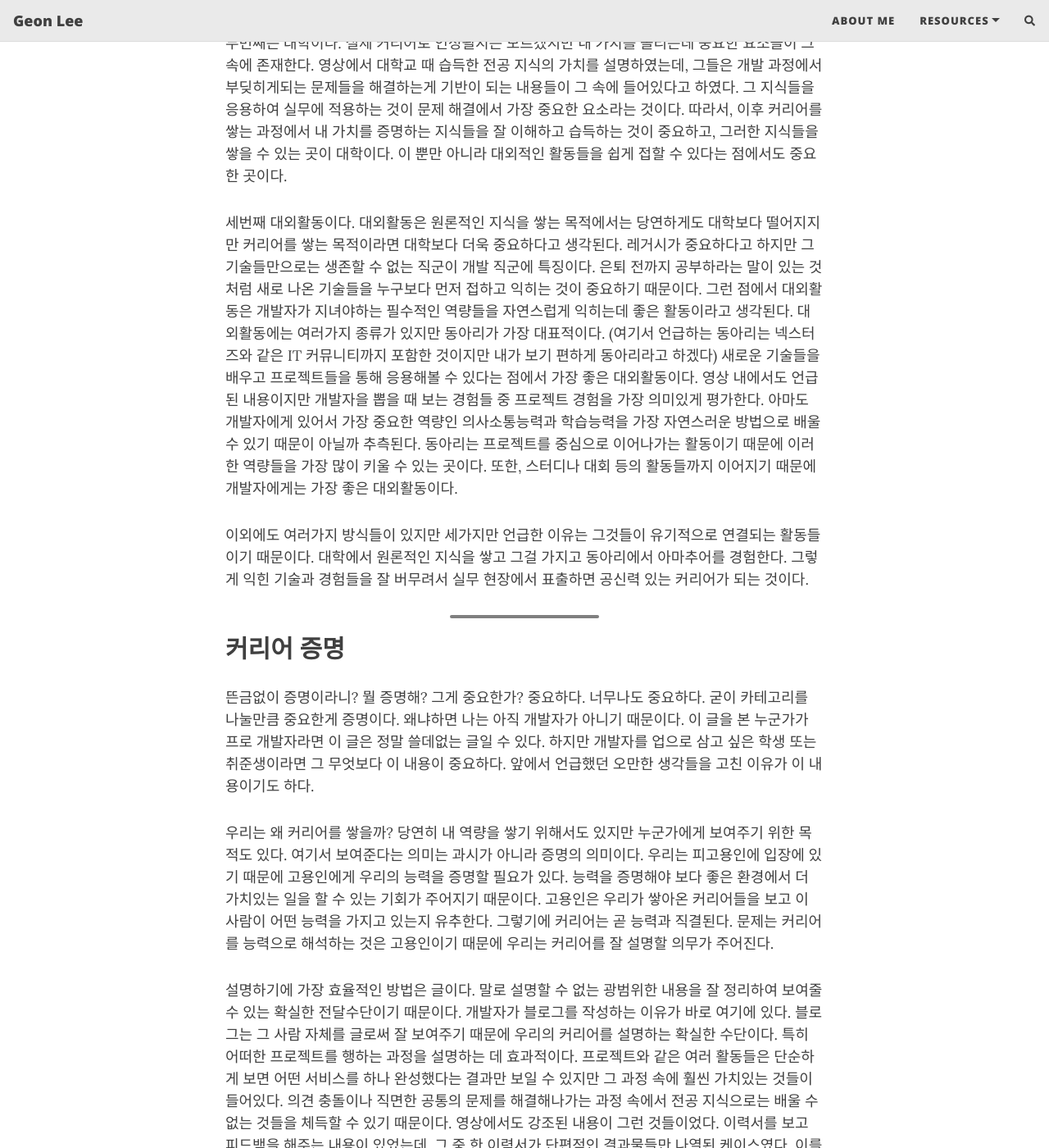
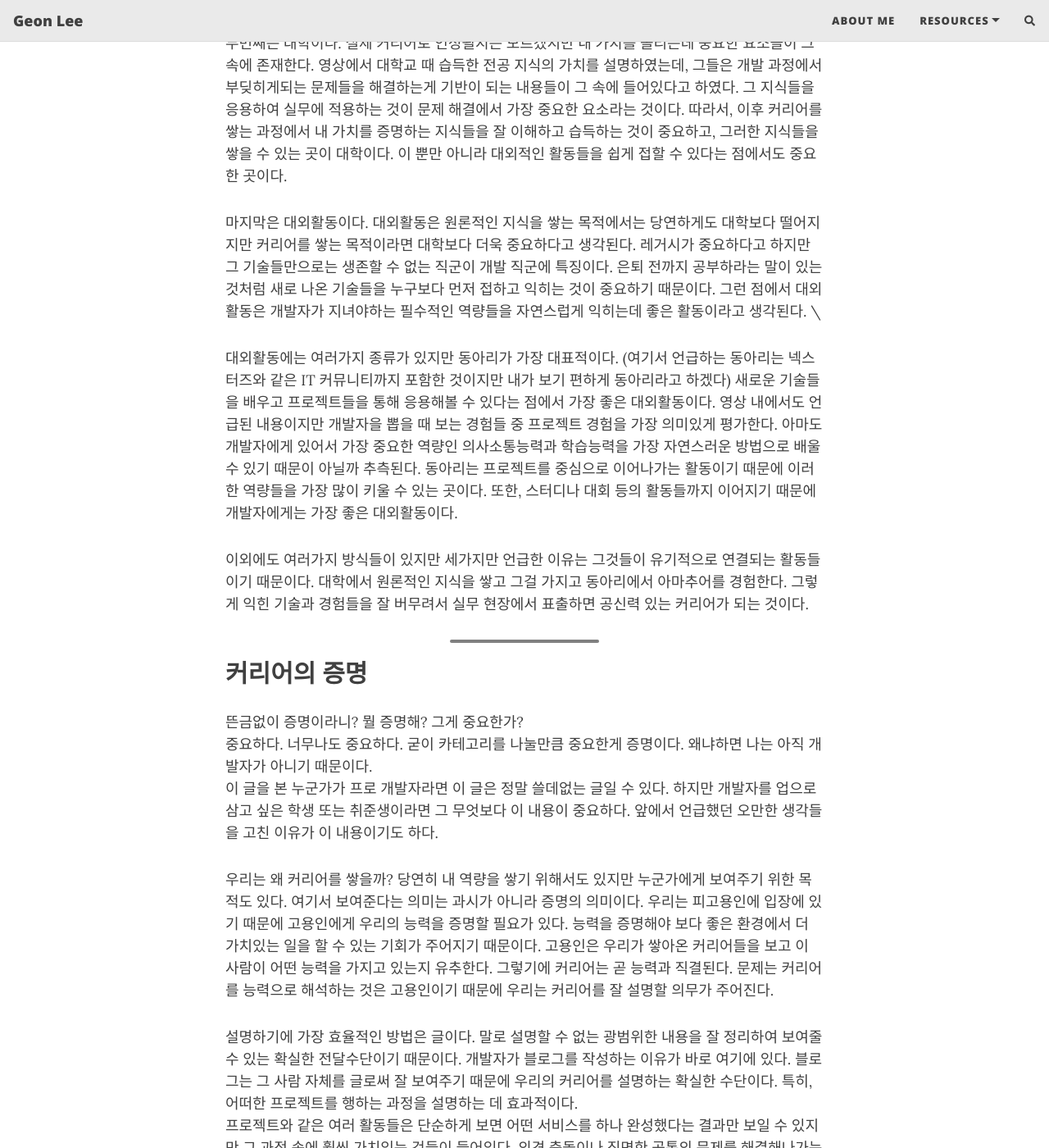
Before and after one commit to geon-2/geon-2.github.io, a Jekyll site: the page built from _posts/2024-02-26-start-career.md, in a window 1280 px wide and 1400 px high, scrolled down 1460 px. Shown: the whole window at 82% size. Built offline with Jekyll 4.4.1, drawn with Linux system fonts in a browser that asks for light colours; nearby versions of some CDN libraries; comment, search, counter and statistics services are not loaded; some of the changed lines change nothing that is shown; some of the changed text lies outside the part shown.

Commit message:
update post

```diff
--- a/_posts/2024-02-26-start-career.md
+++ b/_posts/2024-02-26-start-career.md
@@ -29,7 +29,8 @@
 
 두번째는 대학이다. 실제 커리어로 인정될지는 모르겠지만 내 가치를 올리는데 중요한 요소들이 그 속에 존재한다. 영상에서 대학교 때 습득한 전공 지식의 가치를 설명하였는데, 그들은 개발 과정에서 부딪히게되는 문제들을 해결하는게 기반이 되는 내용들이 그 속에 들어있다고 하였다. 그 지식들을 응용하여 실무에 적용하는 것이 문제 해결에서 가장 중요한 요소라는 것이다. 따라서, 이후 커리어를 쌓는 과정에서 내 가치를 증명하는 지식들을 잘 이해하고 습득하는 것이 중요하고, 그러한 지식들을 쌓을 수 있는 곳이 대학이다. 이 뿐만 아니라 대외적인 활동들을 쉽게 접할 수 있다는 점에서도 중요한 곳이다.
 
-세번째 대외활동이다. 대외활동은 원론적인 지식을 쌓는 목적에서는 당연하게도 대학보다 떨어지지만 커리어를 쌓는 목적이라면 대학보다 더욱 중요하다고 생각된다. 레거시가 중요하다고 하지만 그 기술들만으로는 생존할 수 없는 직군이 개발 직군에 특징이다. 은퇴 전까지 공부하라는 말이 있는 것처럼 새로 나온 기술들을 누구보다 먼저 접하고 익히는 것이 중요하기 때문이다. 그런 점에서 대외활동은 개발자가 지녀야하는 필수적인 역량들을 자연스럽게 익히는데 좋은 활동이라고 생각된다.
+마지막은 대외활동이다. 대외활동은 원론적인 지식을 쌓는 목적에서는 당연하게도 대학보다 떨어지지만 커리어를 쌓는 목적이라면 대학보다 더욱 중요하다고 생각된다. 레거시가 중요하다고 하지만 그 기술들만으로는 생존할 수 없는 직군이 개발 직군에 특징이다. 은퇴 전까지 공부하라는 말이 있는 것처럼 새로 나온 기술들을 누구보다 먼저 접하고 익히는 것이 중요하기 때문이다. 그런 점에서 대외활동은 개발자가 지녀야하는 필수적인 역량들을 자연스럽게 익히는데 좋은 활동이라고 생각된다. \
+
 대외활동에는 여러가지 종류가 있지만 동아리가 가장 대표적이다. (여기서 언급하는 동아리는 넥스터즈와 같은 IT 커뮤니티까지 포함한 것이지만 내가 보기 편하게 동아리라고 하겠다) 새로운 기술들을 배우고 프로젝트들을 통해 응용해볼 수 있다는 점에서 가장 좋은 대외활동이다. 영상 내에서도 언급된 내용이지만 개발자을 뽑을 때 보는 경험들 중 프로젝트 경험을 가장 의미있게 평가한다. 아마도 개발자에게 있어서 가장 중요한 역량인 의사소통능력과 학습능력을 가장 자연스러운 방법으로 배울 수 있기 때문이 아닐까 추측된다. 동아리는 프로젝트를 중심으로 이어나가는 활동이기 때문에 이러한 역량들을 가장 많이 키울 수 있는 곳이다. 또한, 스터디나 대회 등의 활동들까지 이어지기 때문에 개발자에게는 가장 좋은 대외활동이다.
 
 이외에도 여러가지 방식들이 있지만 세가지만 언급한 이유는 그것들이 유기적으로 연결되는 활동들이기 때문이다. 대학에서 원론적인 지식을 쌓고 그걸 가지고 동아리에서 아마추어를 경험한다. 그렇게 익힌 기술과 경험들을 잘 버무려서 실무 현장에서 표출하면 공신력 있는 커리어가 되는 것이다.
@@ -38,15 +39,16 @@
 ---
 
 
-## 커리어 증명
+## 커리어의 증명
 
-뜬금없이 증명이라니? 뭘 증명해? 그게 중요한가?
-중요하다. 너무나도 중요하다. 굳이 카테고리를 나눌만큼 중요한게 증명이다. 왜냐하면 나는 아직 개발자가 아니기 때문이다.
+뜬금없이 증명이라니? 뭘 증명해? 그게 중요한가? \
+중요하다. 너무나도 중요하다. 굳이 카테고리를 나눌만큼 중요한게 증명이다. 왜냐하면 나는 아직 개발자가 아니기 때문이다. \
 이 글을 본 누군가가 프로 개발자라면 이 글은 정말 쓸데없는 글일 수 있다. 하지만 개발자를 업으로 삼고 싶은 학생 또는 취준생이라면 그 무엇보다 이 내용이 중요하다. 앞에서 언급했던 오만한 생각들을 고친 이유가 이 내용이기도 하다.
 
 우리는 왜 커리어를 쌓을까? 당연히 내 역량을 쌓기 위해서도 있지만 누군가에게 보여주기 위한 목적도 있다. 여기서 보여준다는 의미는 과시가 아니라 증명의 의미이다. 우리는 피고용인에 입장에 있기 때문에 고용인에게 우리의 능력을 증명할 필요가 있다. 능력을 증명해야 보다 좋은 환경에서 더 가치있는 일을 할 수 있는 기회가 주어지기 때문이다. 고용인은 우리가 쌓아온 커리어들을 보고 이 사람이 어떤 능력을 가지고 있는지 유추한다. 그렇기에 커리어는 곧 능력과 직결된다. 문제는 커리어를 능력으로 해석하는 것은 고용인이기 때문에 우리는 커리어를 잘 설명할 의무가 주어진다.
 
-설명하기에 가장 효율적인 방법은 글이다. 말로 설명할 수 없는 광범위한 내용을 잘 정리하여 보여줄 수 있는 확실한 전달수단이기 때문이다. 개발자가 블로그를 작성하는 이유가 바로 여기에 있다. 블로그는 그 사람 자체를 글로써 잘 보여주기 때문에 우리의 커리어를 설명하는 확실한 수단이다. 특히 어떠한 프로젝트를 행하는 과정을 설명하는 데 효과적이다. 프로젝트와 같은 여러 활동들은 단순하게 보면 어떤 서비스를 하나 완성했다는 결과만 보일 수 있지만 그 과정 속에 훨씬 가치있는 것들이 들어있다. 의견 충돌이나 직면한 공통의 문제를 해결해나가는 과정 속에서 전공 지식으로는 배울 수 없는 것들을 체득할 수 있기 때문이다. 영상에서도 강조된 내용이 그런 것들이었다. 이력서를 보고 피드백을 해주는 내용이 있었는데, 그 중 한 이력서가 단편적인 결과물들만 나열된 케이스였다. 이를 개선하기 위해선 그 결과물을 완성해나가는 과정을 구체적으로 보여주는 글이 필요할 것 같다고 피드백하였다. 기술만으로는 나 자신을 설명할 수 없기 때문에 스토리를 통해 구체적인 나를 증명하는 과정이 필수적이다. 그렇기에 많은 개발자가 블로그를 통해 나의 스토리를 보여주고 있다. 개발 과정 혹은 배운 지식을 정리하면서 나라는 개발자가 어떻게 성장하고 있는지를 구체적으로 보여주기 때문이다.
+설명하기에 가장 효율적인 방법은 글이다. 말로 설명할 수 없는 광범위한 내용을 잘 정리하여 보여줄 수 있는 확실한 전달수단이기 때문이다. 개발자가 블로그를 작성하는 이유가 바로 여기에 있다. 블로그는 그 사람 자체를 글로써 잘 보여주기 때문에 우리의 커리어를 설명하는 확실한 수단이다. 특히, 어떠한 프로젝트를 행하는 과정을 설명하는 데 효과적이다. \
+프로젝트와 같은 여러 활동들은 단순하게 보면 어떤 서비스를 하나 완성했다는 결과만 보일 수 있지만 그 과정 속에 훨씬 가치있는 것들이 들어있다. 의견 충돌이나 직면한 공통의 문제를 해결해나가는 과정 속에서 전공 지식으로는 배울 수 없는 것들을 체득할 수 있기 때문이다. 영상에서도 강조된 내용이 그런 것들이었다. 이력서를 보고 피드백을 해주는 내용이 있었는데, 그 중 한 이력서가 단편적인 결과물들만 나열된 케이스였다. 이를 개선하기 위해선 그 결과물을 완성해나가는 과정을 구체적으로 보여주는 글이 필요할 것 같다고 피드백하였다.기술만으로는 나 자신을 설명할 수 없기 때문에 스토리를 통해 구체적인 나를 증명하는 과정이 필수적이다. 그렇기에 많은 개발자가 블로그를 통해 나의 스토리를 보여주고 있다. 개발 과정 혹은 배운 지식을 정리하면서 나라는 개발자가 어떻게 성장하고 있는지를 구체적으로 보여주기 때문이다.
 
 ### 개발자의 글쓰기
 
```
Also changed, not shown: assets/img/crepe.jpg (deleted).
